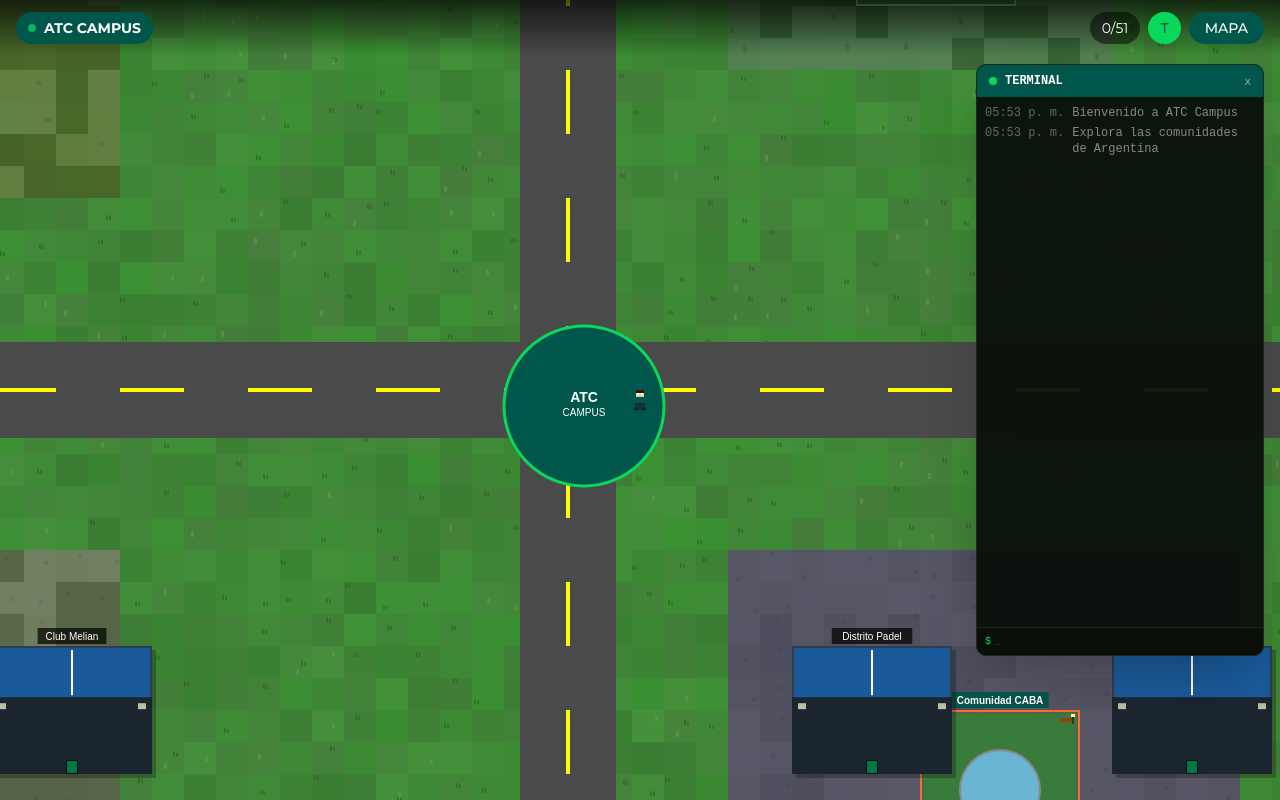
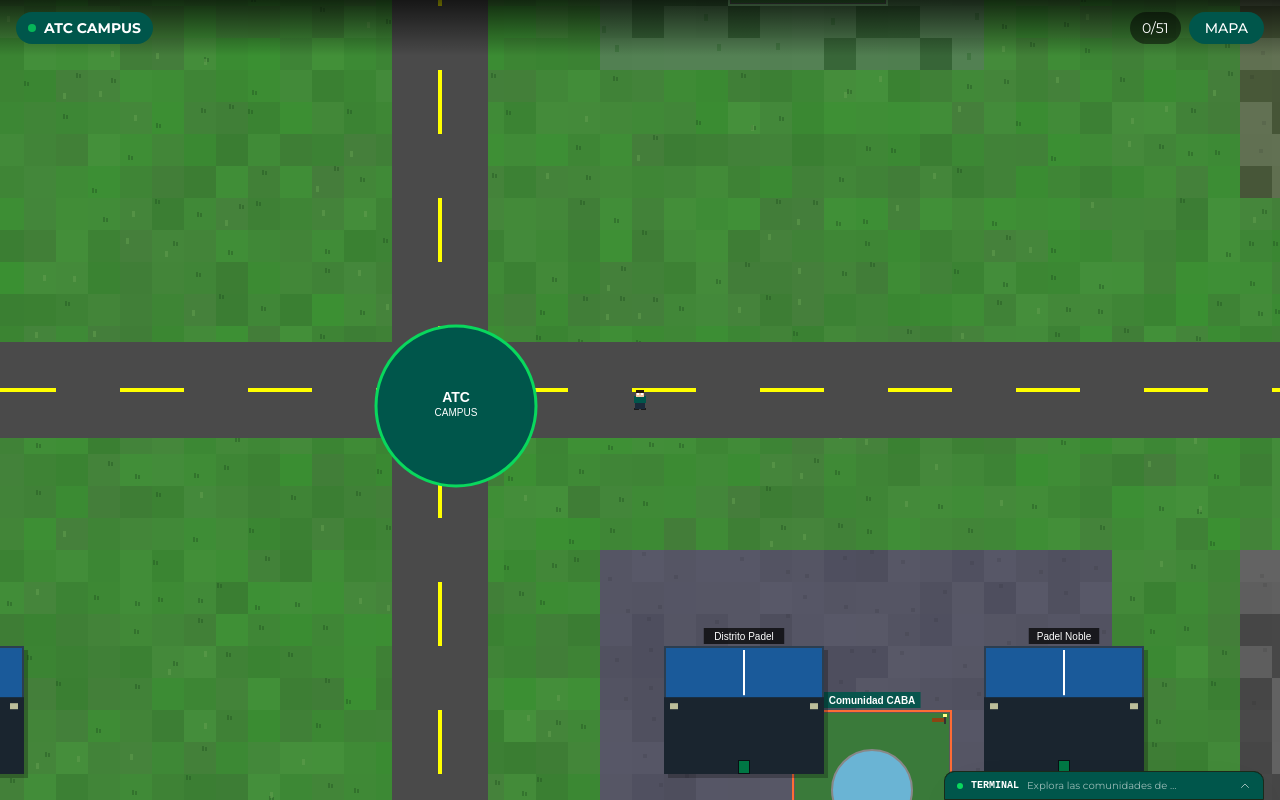
Before and after one commit to noreply-atc/v0-lado-b-comunidades, a Next.js app: page /game in a window 1280 px wide. Built offline with nearby package versions, Linux system fonts and the light colour scheme.

Commit message:
fix: relocate player spawn and update terminal UI
Move player spawn outside stadium and change terminal to compact chat format; fix hydration mismatch error.

```diff
--- a/app/game/page.tsx
+++ b/app/game/page.tsx
@@ -433,17 +433,26 @@ export default function GamePage() {
   const [currentCommunity, setCurrentCommunity] = useState<Community | null>(null);
   const [discoveredCount, setDiscoveredCount] = useState(0);
   const [showHint, setShowHint] = useState(true);
-  const [terminalLogs, setTerminalLogs] = useState<LogEntry[]>([
+  const [terminalLogs, setTerminalLogs] = useState<LogEntry[]>([]);
+  const [mounted, setMounted] = useState(false);
+
+  // Initialize logs only on client to avoid hydration mismatch
+  useEffect(() => {
+    setMounted(true);
+    logIdRef.current = 2;
+    setTerminalLogs([
       { id: 0, type: 'info', message: 'Bienvenido a ATC Campus', timestamp: new Date() },
       { id: 1, type: 'info', message: 'Explora las comunidades de Argentina', timestamp: new Date() },
     ]);
-  const [terminalOpen, setTerminalOpen] = useState(true);
+  }, []);
+  const [terminalOpen, setTerminalOpen] = useState(false); // Start collapsed
   const terminalRef = useRef<HTMLDivElement>(null);
-  const logIdRef = useRef(2);
+  const logIdRef = useRef(0);
 
-  // Game state refs
+  // Game state refs - spawn EAST of stadium on the road
+  // Stadium is at (48-53, 48-53), so spawn at x=55 (outside)
   const playerRef = useRef({
-    x: 52 * TILE,
+    x: 56 * TILE,
     y: 50 * TILE,
     w: 16,
     h: 20,
@@ -1095,12 +1104,6 @@ export default function GamePage() {
   {discoveredCount}/{TOTAL_COMMUNITIES}
   </div>
   <button
-            onClick={() => setTerminalOpen(!terminalOpen)}
-            className={`px-3 py-1.5 text-sm font-medium rounded-full transition-colors ${terminalOpen ? 'bg-[#09D85D] text-[#00564B]' : 'bg-black/50 text-white'}`}
-          >
-            T
-          </button>
-          <button
             onClick={() => setShowMap(true)}
             className="px-4 py-1.5 bg-[#00564B] hover:bg-[#00463B] text-white text-sm font-medium rounded-full transition-colors"
           >
@@ -1117,63 +1120,73 @@ export default function GamePage() {
       )}
 
       {/* Terminal Panel */}
+{/* Terminal chat - compacto abajo */}
+  <div className={`fixed left-4 right-4 md:left-auto md:right-4 md:w-80 bg-[#0a0f0a]/95 border border-[#1a2a1a] rounded-t-lg overflow-hidden shadow-2xl transition-all duration-200 ${terminalOpen ? 'bottom-0 max-h-48' : 'bottom-0 max-h-8'}`}>
+    {/* Header - siempre visible, clickeable para expandir */}
+    <button
+      onClick={() => setTerminalOpen(!terminalOpen)}
+      className="w-full flex items-center justify-between px-3 py-1.5 bg-[#00564B] hover:bg-[#006655] transition-colors"
+    >
+      <div className="flex items-center gap-2">
+        <div className={`w-1.5 h-1.5 rounded-full ${terminalLogs.length > 2 ? 'bg-[#09D85D] animate-pulse' : 'bg-[#09D85D]'}`} />
+        <span className="text-white text-[10px] font-bold font-mono">TERMINAL</span>
+        {!terminalOpen && terminalLogs.length > 0 && (
+          <span className="text-white/60 text-[10px] truncate max-w-[150px]">
+            {terminalLogs[terminalLogs.length - 1]?.message.substring(0, 30)}...
+          </span>
+        )}
+      </div>
+      <svg
+        className={`w-3 h-3 text-white/60 transition-transform ${terminalOpen ? 'rotate-180' : ''}`}
+        fill="none"
+        stroke="currentColor"
+        viewBox="0 0 24 24"
+      >
+        <path strokeLinecap="round" strokeLinejoin="round" strokeWidth={2} d="M5 15l7-7 7 7" />
+      </svg>
+    </button>
+
+    {/* Content - solo visible cuando esta abierto */}
     {terminalOpen && (
-        <div className="fixed top-16 right-4 bottom-36 w-72 bg-[#0a0f0a]/95 border border-[#1a2a1a] rounded-lg overflow-hidden flex flex-col shadow-2xl">
-          <div className="flex items-center justify-between px-3 py-2 bg-[#00564B] shrink-0">
-            <div className="flex items-center gap-2">
-              <div className="w-2 h-2 bg-[#09D85D] rounded-full" />
-              <span className="text-white text-xs font-bold font-mono">TERMINAL</span>
-            </div>
-            <button
-              onClick={() => setTerminalOpen(false)}
-              className="text-white/60 hover:text-white text-xs"
-            >
-              x
-            </button>
-          </div>
-
+      <>
         <div
           ref={terminalRef}
-            className="flex-1 overflow-y-auto p-2 font-mono text-xs space-y-1"
+          className="overflow-y-auto p-2 font-mono text-[10px] space-y-1 max-h-32"
         >
-            {terminalLogs.map((log) => (
-              <div key={log.id} className="flex flex-col">
-                <div className="flex items-start gap-2">
-                  <span className="text-[#666] shrink-0">
+          {terminalLogs.slice(-8).map((log) => (
+            <div key={log.id} className="flex items-start gap-1.5">
+              <span className="text-[#555] shrink-0 text-[9px]">
                 {log.timestamp.toLocaleTimeString('es-AR', { hour: '2-digit', minute: '2-digit' })}
               </span>
-                  <span className={`
-                    ${log.type === 'discovery' ? 'text-[#09D85D]' : ''}
-                    ${log.type === 'travel' ? 'text-[#00bcd4]' : ''}
-                    ${log.type === 'info' ? 'text-[#888]' : ''}
-                    ${log.type === 'action' ? 'text-[#ff9800]' : ''}
-                  `}>
-                    {log.type === 'discovery' && '> '}
+              <span className={`flex-1 ${
+                log.type === 'discovery' ? 'text-[#09D85D]' :
+                log.type === 'travel' ? 'text-[#00bcd4]' :
+                log.type === 'info' ? 'text-[#777]' :
+                'text-[#ff9800]'
+              }`}>
                 {log.message}
               </span>
-                </div>
-                {log.link && log.community && (
+              {log.link && (
                 <a
                   href={log.link}
                   target="_blank"
                   rel="noopener noreferrer"
-                    className="ml-12 mt-1 px-2 py-1 bg-[#25D366] hover:bg-[#20bd5a] text-white text-[10px] rounded inline-block transition-colors"
+                  className="shrink-0 px-1.5 py-0.5 bg-[#25D366] hover:bg-[#20bd5a] text-white text-[8px] rounded transition-colors"
                 >
-                    Unirse a {log.community.name.substring(0, 15)}...
+                  Unirse
                 </a>
               )}
             </div>
           ))}
         </div>
-
-          <div className="px-2 py-1.5 bg-[#0a0f0a] border-t border-[#1a2a1a] shrink-0">
-            <div className="flex items-center gap-1 text-[#444] text-[10px] font-mono">
-              <span className="text-[#09D85D]">$</span>
-              <span className="animate-pulse">_</span>
+        <div className="px-2 py-1 bg-[#060a06] border-t border-[#1a2a1a] flex items-center gap-1">
+          <span className="text-[#09D85D] text-[10px]">$</span>
+          <span className="text-[#444] text-[10px] animate-pulse">_</span>
+          <span className="text-[#333] text-[8px] ml-auto">Presiona T para ocultar</span>
         </div>
+      </>
+    )}
   </div>
-        </div>
-      )}
 
       {/* Community popup */}
       {currentCommunity && (
```
Lines whose indentation alone changed are shown as unchanged.
